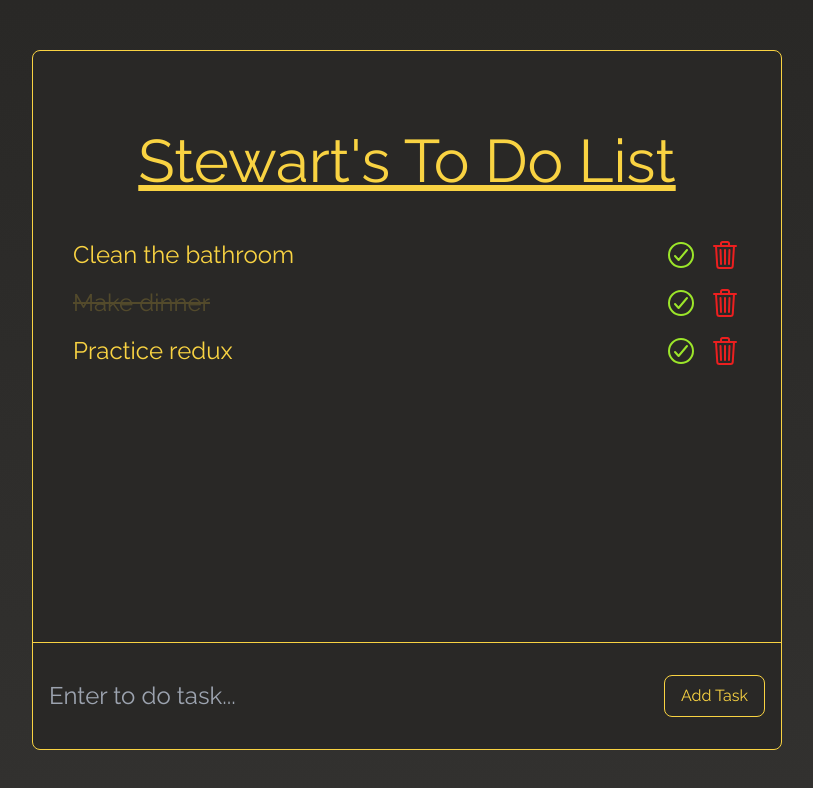
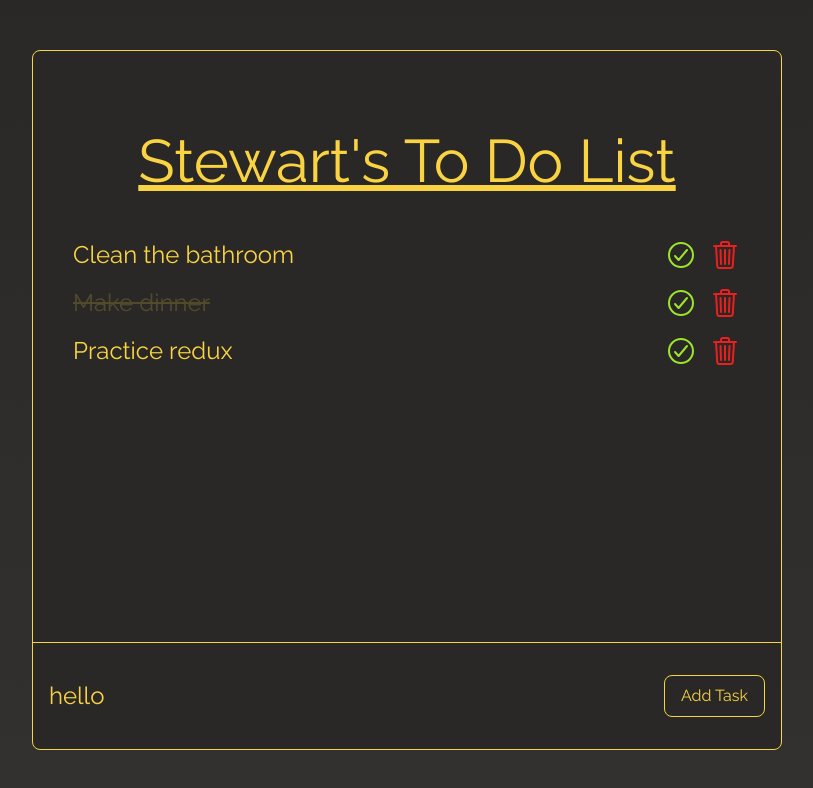
Before and after one commit to Stewie154/Redux-To-Do-List, a React (Create React App) app: page / in a window 1280 px wide. Shown: the top 788 px of the page, without its empty margins (233-1046 px from the left). Built offline with nearby package versions, Linux system fonts and the light colour scheme.

Commit message:
stored current text in redux store, value property of form input assigned to to current text

```diff
--- a/src/components/to-do-form/ToDoForm.js
+++ b/src/components/to-do-form/ToDoForm.js
@@ -1,10 +1,15 @@
 import React from 'react'
+import { useSelector } from 'react-redux'
 
 const ToDoForm = () => {
+
+	const currentText = useSelector(state => state.currentText)
+
 	return (
 		<form className="absolute bottom-0 left-0 w-full py-8 px-4 flex justify-between items-between border-t border-color-secondary">
 			<input
 				type="text"
+				value={currentText}
 				placeholder="Enter to do task..."
 				className="w-9/12 bg-transparent border-0 text-lg md:text-2xl focus:outline-0"
 			/>
--- a/src/redux/reducers/index.js
+++ b/src/redux/reducers/index.js
@@ -1,8 +1,10 @@
 import { combineReducers } from "redux"
 import toDoReducer from './toDoReducer'
 import userReducer from './userReducer'
+import toDoFormReducer from "./toDoFormReducer"
 
 export default combineReducers({
     user: userReducer,
-    toDos: toDoReducer
+    toDos: toDoReducer,
+    currentText: toDoFormReducer
 })
```
